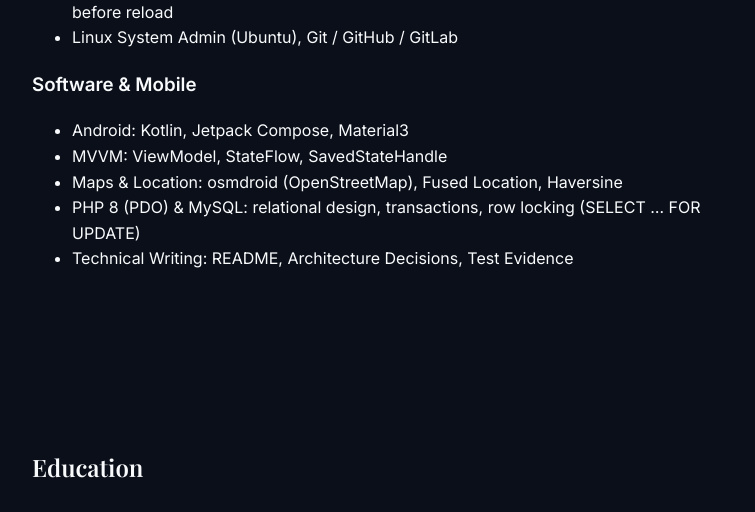
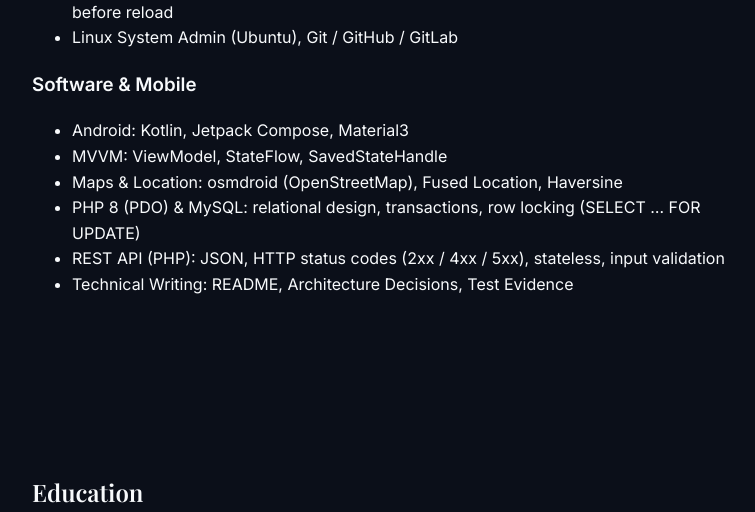
Before and after one commit to whiznuri/aws-devops-resume-stack, a PHP site: page / in a window 1280 px wide. Shown: the part 2533-3045 px from the top of the page, without its empty margins (252-1007 px from the left). Run offline with PHP 8.4, Linux system fonts and the light colour scheme.

Commit message:
Resume: add REST API to skill matrix

```diff
--- a/apps/web-resume/pages/home.php
+++ b/apps/web-resume/pages/home.php
@@ -98,6 +98,7 @@ $skills_4d = [
     'MVVM: ViewModel, StateFlow, SavedStateHandle',
     'Maps & Location: osmdroid (OpenStreetMap), Fused Location, Haversine',
     'PHP 8 (PDO) & MySQL: relational design, transactions, row locking (SELECT … FOR UPDATE)',
+    'REST API (PHP): JSON, HTTP status codes (2xx / 4xx / 5xx), stateless, input validation',
     'Technical Writing: README, Architecture Decisions, Test Evidence'
   ]
 ];
```
